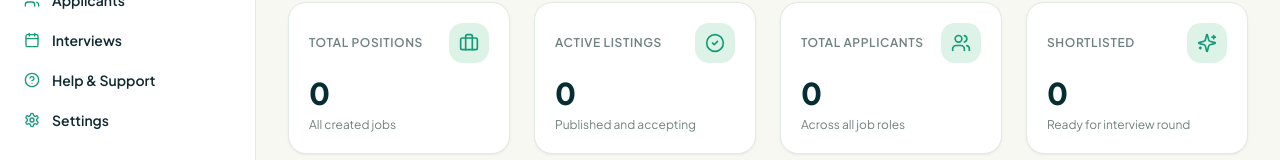
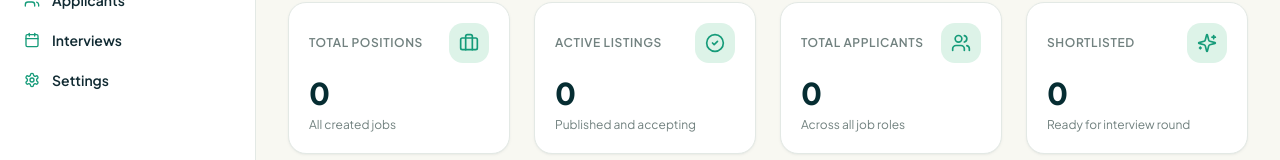
Before and after one commit to DivxAyush/CampusPulse, a React (Vite) app: page /company/dashboard in a window 1280 px wide. Shown: the part 278-438 px from the top of the page. Built offline with nearby package versions, Linux system fonts and the light colour scheme; no server answers; sample sign-in values are in the browser's storage.

Commit message:
fix: remove Help & Support from sidebar navigation menu

```diff
--- a/src/components/common/Sidebar.jsx
+++ b/src/components/common/Sidebar.jsx
@@ -15,7 +15,6 @@ import {
   Building2,
   BarChart3,
   X,
-  HelpCircle,
 } from 'lucide-react';
 
 export const Sidebar = ({ role = 'candidate', onClose }) => {
@@ -27,7 +26,6 @@ export const Sidebar = ({ role = 'candidate', onClose }) => {
     { label: 'Find Jobs', path: '/jobs', icon: Briefcase },
     { label: 'Saved Jobs', path: '/candidate/saved', icon: Bookmark },
     { label: 'My Applications', path: '/candidate/applications', icon: Send },
-    { label: 'Help & Support', path: '/help', icon: HelpCircle },
     { label: 'Settings', path: '/candidate/settings', icon: Settings },
   ];
 
@@ -38,7 +36,6 @@ export const Sidebar = ({ role = 'candidate', onClose }) => {
     { label: 'Post a New Job', path: '/company/jobs/create', icon: PlusCircle, badge: 'New' },
     { label: 'Applicants', path: '/company/applicants', icon: Users },
     { label: 'Interviews', path: '/company/interviews', icon: Calendar },
-    { label: 'Help & Support', path: '/help', icon: HelpCircle },
     { label: 'Settings', path: '/company/settings', icon: Settings },
   ];
 
@@ -48,7 +45,6 @@ export const Sidebar = ({ role = 'candidate', onClose }) => {
     { label: 'Companies', path: '/admin/companies', icon: Building2 },
     { label: 'Job Moderation', path: '/admin/jobs', icon: Briefcase },
     { label: 'System Reports', path: '/admin/reports', icon: BarChart3 },
-    { label: 'Help & Support', path: '/help', icon: HelpCircle },
   ];
 
   const links = role === 'company' ? companyLinks : role === 'admin' ? adminLinks : candidateLinks;
```
